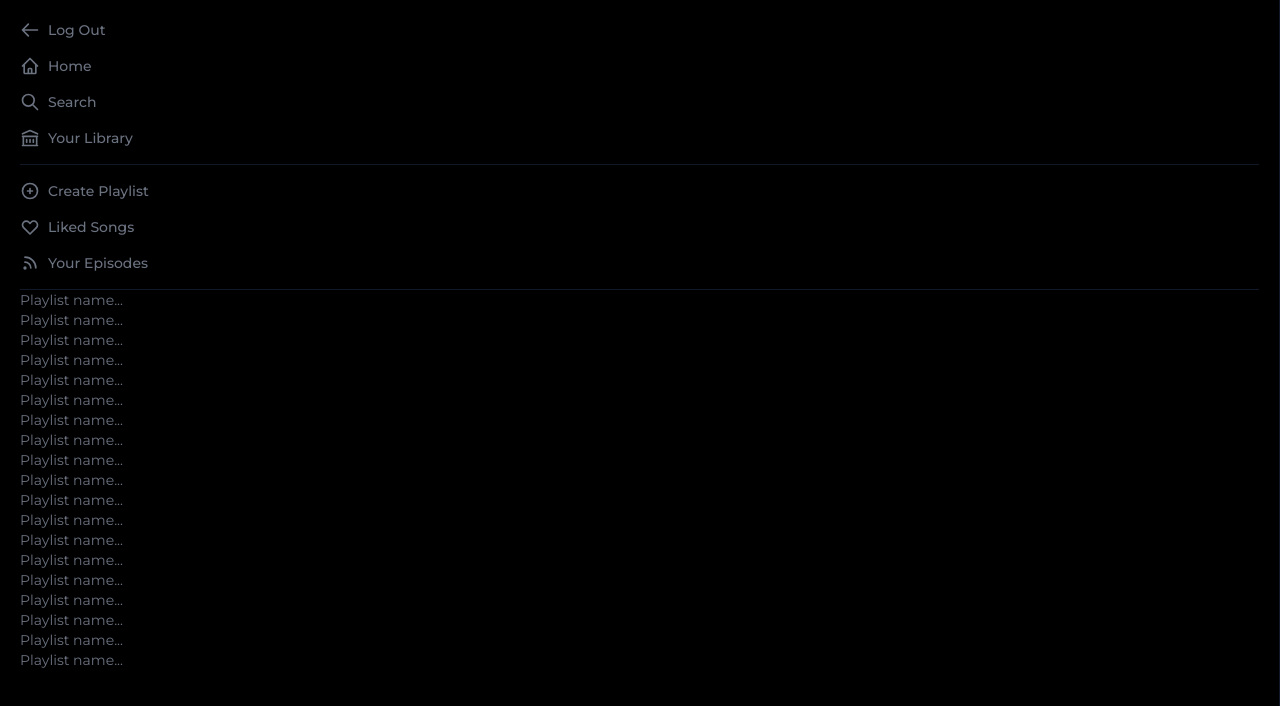
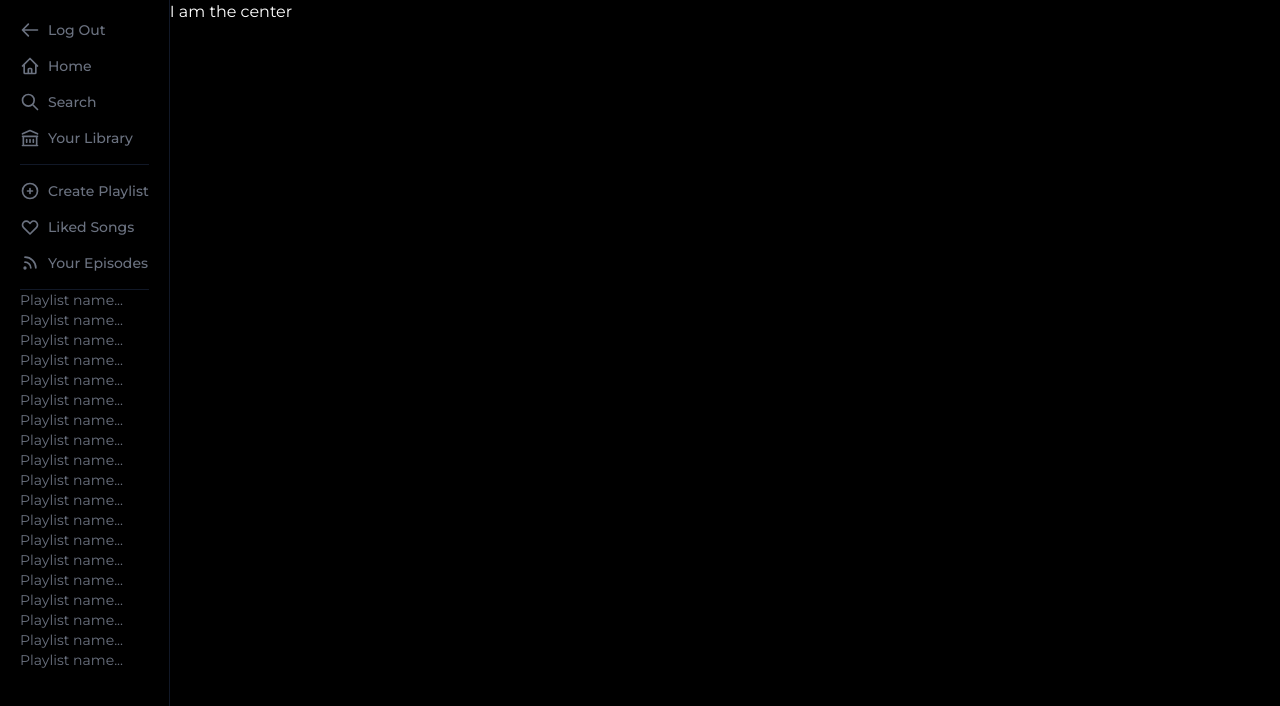
Before and after one commit to Krb0/spotify-next-tailwind, a Next.js app: page / in a window 1280 px wide. Shown: the top 706 px of the page. Built offline with nearby package versions, Linux system fonts and the light colour scheme; no server answers.

Commit message:
center component added

```diff
--- a/pages/index.js
+++ b/pages/index.js
@@ -1,17 +1,19 @@
 import Head from "next/head";
 import Image from "next/image";
+import Center from "../components/Center";
 import Sidebar from "../components/Sidebar";
 
 export default function Home() {
   return (
     <div className="bg-black h-screen overflow-hidden">
       <Head>
-        <title>Create Next App</title>
-        <meta name="description" content="Generated by create next app" />
+        <title>Spotify | NextJS </title>
+        <meta name="description" content="A Spotify clone made with NextJS" />
         <link rel="icon" href="/favicon.ico" />
       </Head>
-      <main>
+      <main className="flex ">
         <Sidebar />
+        <Center />
       </main>
       {/** Player */}
     </div>
```
